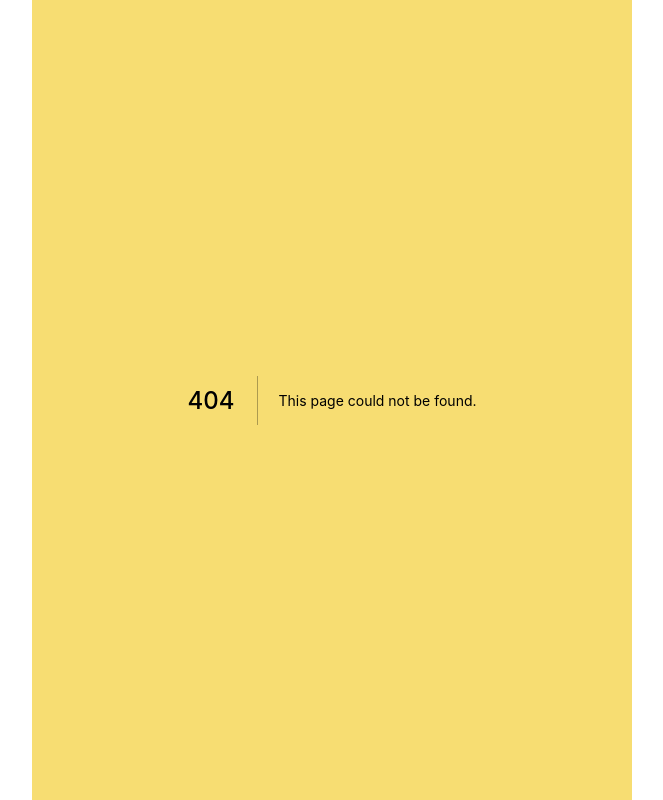
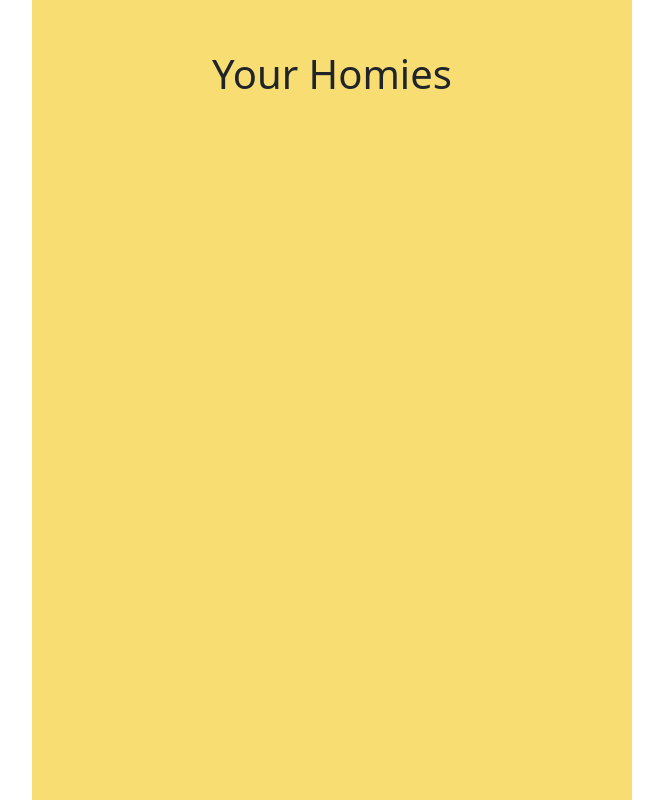
Before and after one commit to anthonysukotjo/homie, a Next.js app: page /homieList in a window 1280 px wide. Before the commit this address had no page. Shown: the whole page, without its empty margins (308-971 px from the left). Built offline with nearby package versions, Linux system fonts and the light colour scheme.

Commit message:
homie list

```diff
--- a/pages/homiesList.tsx
+++ b/pages/homieList.tsx
@@ -7,16 +7,16 @@ function Homies() {
 
 
     return (
+      <Col>
       <div >
 
-      <h1 style={{marginTop:"200px", fontSize:"45px"}}> Helping you locate a homie...</h1>
+      <h1 style={{marginTop:"50px", fontSize:"40px"}}> Your Homies</h1>
 
       {/* need to add loading homie image here */}
 
       </div>
-    )
-
-    ;
+      </Col>
+    );
   }
 
 
```
Also changed, not shown: pages/index.tsx (line endings or trailing spaces), 2 other files (tests, documents, lock files or other folders).
